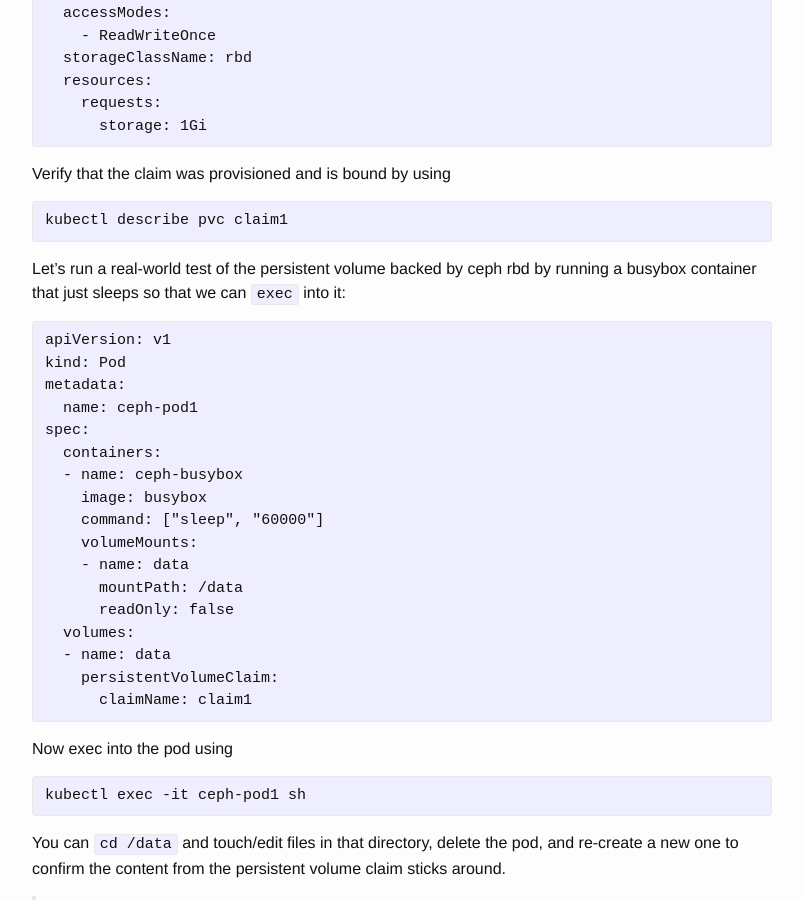
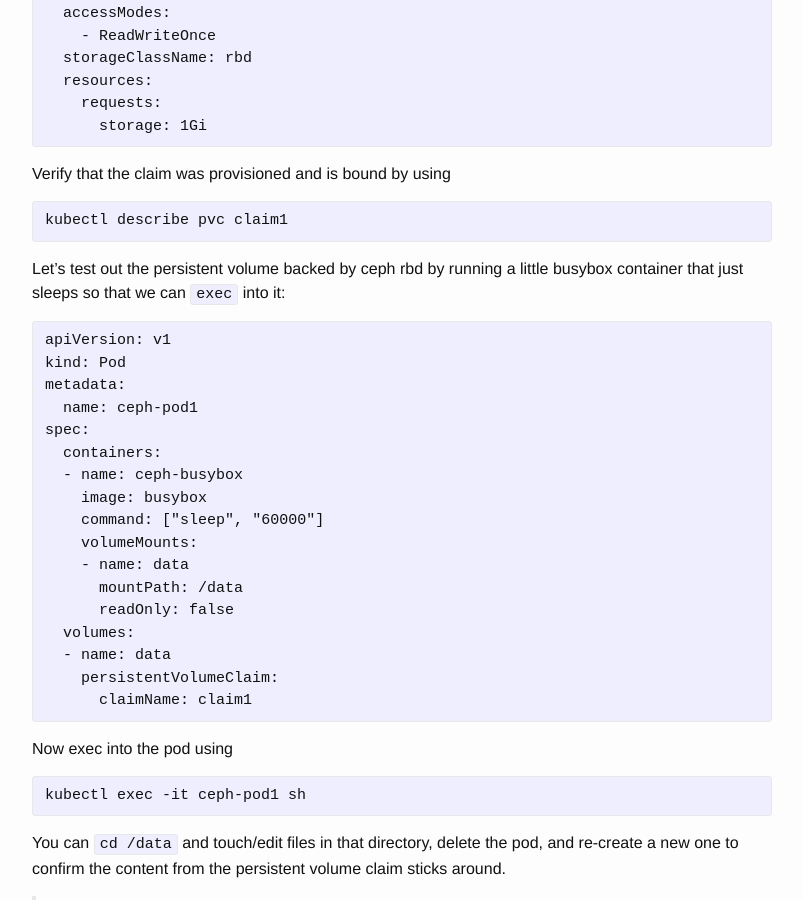
Before and after one commit to itzg/itzg.github.io, a Jekyll site: the page built from _posts/2018-05-24-setting-up-kubernetes-on-a-budget-with-ceph-volumes.md, in a window 1280 px wide and 900 px high, scrolled down 10514 px. Shown: the whole window, without its empty margins (238-1041 px from the left). Built offline with Jekyll 4.4.1, drawn with Linux system fonts in a browser that asks for light colours; nearby versions of some CDN libraries; our own code applies the rules of GitHub Pages for plain Markdown files.

Commit message:
Uploaded by https://stackedit.io/

```diff
--- a/_posts/2018-05-24-setting-up-kubernetes-on-a-budget-with-ceph-volumes.md
+++ b/_posts/2018-05-24-setting-up-kubernetes-on-a-budget-with-ceph-volumes.md
@@ -292,7 +292,7 @@ kubectl apply -f rbac
 <p>Verify that the claim was provisioned and is bound by using</p>
 <pre class=" language-bash"><code class="prism  language-bash">kubectl describe pvc claim1
 </code></pre>
-<p>Let’s run a real-world test of the persistent volume backed by ceph rbd by running a busybox container that just sleeps so that we can <code>exec</code> into it:</p>
+<p>Let’s test out the persistent volume backed by ceph rbd by running a little busybox container that just sleeps so that we can <code>exec</code> into it:</p>
 <pre class=" language-yaml"><code class="prism  language-yaml"><span class="token key atrule">apiVersion</span><span class="token punctuation">:</span> v1
 <span class="token key atrule">kind</span><span class="token punctuation">:</span> Pod
 <span class="token key atrule">metadata</span><span class="token punctuation">:</span>
```
